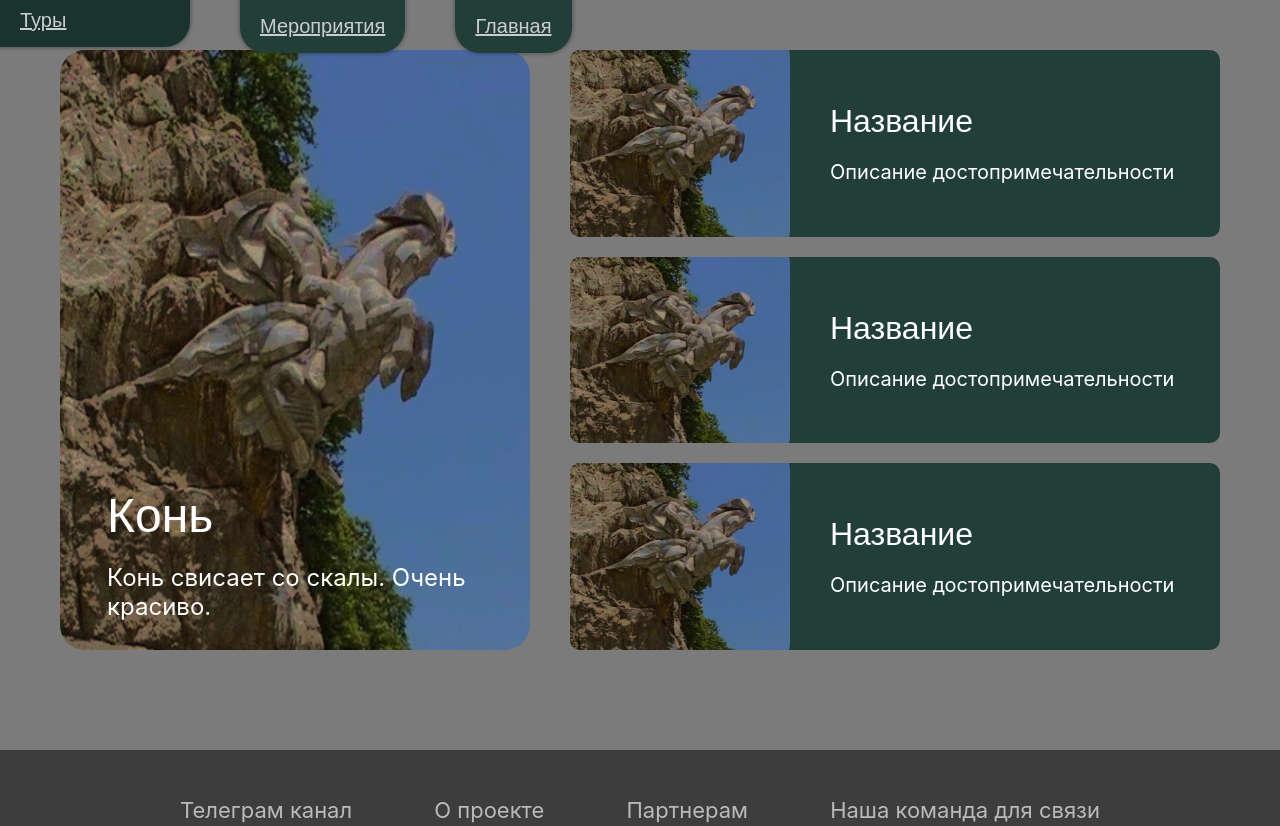
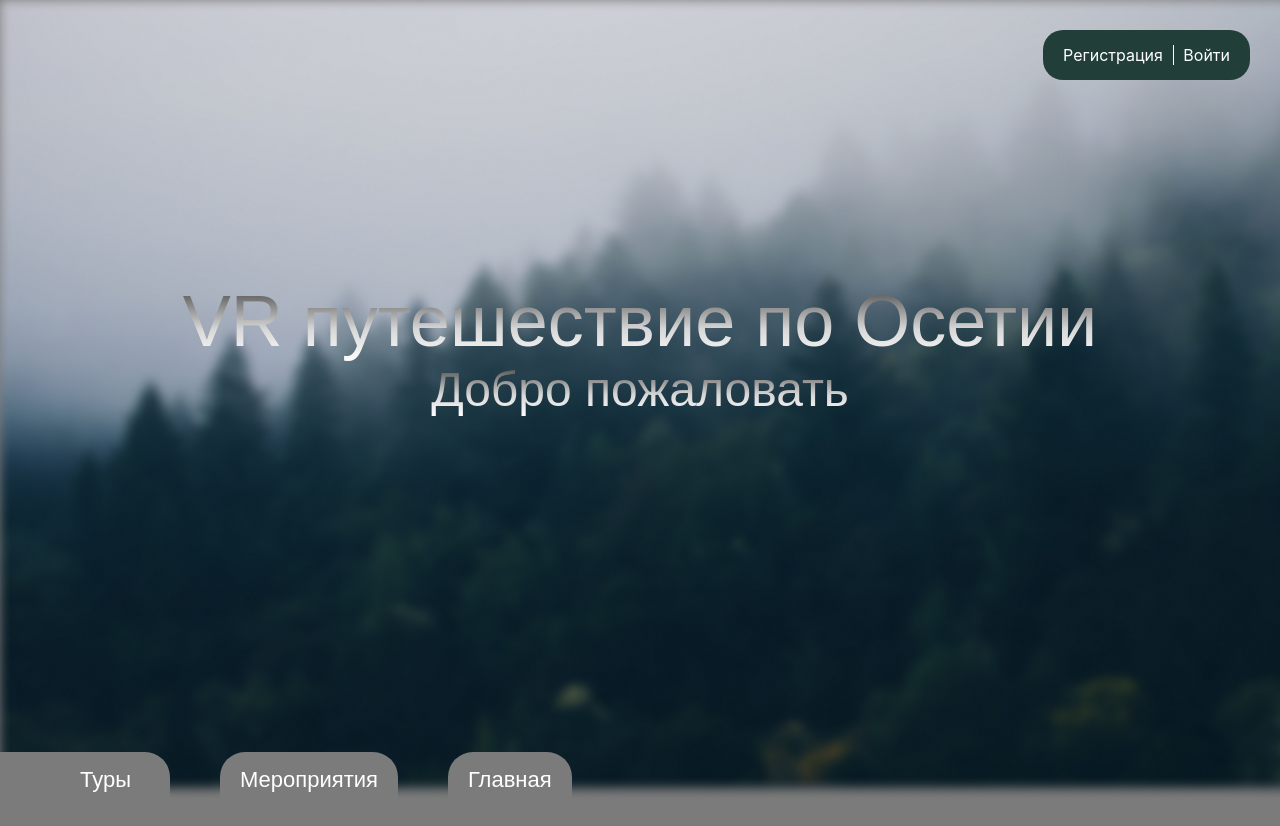
Before and after one commit to UFxx/GidOsetia, a plain HTML site: page index.html in a window 1280 px wide. Shown: the top 826 px of the page. Drawn offline with Linux system fonts and the light colour scheme; a web font is replaced by a local one.

Commit message:
Added header (index)

```diff
--- a/assets/css/general.css
+++ b/assets/css/general.css
@@ -11,37 +11,6 @@ body {
 
 a {
     text-decoration: none;
-}
-
-.header-menu {
-    position: fixed;
-    top: 0;
-    z-index: 10;
-    display: flex;
-    column-gap: 50px;
-}
-
-.header-menu a {
-    background-color: #213E39;
-    padding: 15px 20px;
-    font-size: 20px;
-    border-radius: 0 0 25px 25px;
-    color: #CDCCCC;
-    text-decoration: underline;
-    box-shadow: 0 0 3px 2px rgba(0, 0, 0, 0.2);
-
-    transition: .3s ease transform, .3s ease background-color;
-}
-
-.header-menu a:first-child {
-    border-radius: 0 0 25px 0;
-    width: 150px;
-    text-align: left;
-}
-
-.header-menu a:hover {
-    transform: translateY(-6px);
-    background-color: #1b332f;
 }
 
 footer {
--- a/assets/css/style.css
+++ b/assets/css/style.css
@@ -1,3 +1,100 @@
+header {
+    position: relative;
+    height: 100svh;
+}
+
+.header-bg-img-container::before {
+    content: '';
+    position: absolute;
+    background-image: url(/assets/img/index-imgs/header-img.png);
+    background-repeat: no-repeat;
+    background-size: cover;
+    width: 100%;
+    height: 100%;
+    z-index: -1;
+}
+
+.header-menu {
+    position: absolute;
+    top: 94%;
+}
+
+.header-menu ul {
+    display: flex;
+    column-gap: 50px;
+}
+
+.header-menu ul li {
+    padding: 15px 20px 30px 20px;
+    background-color: #7B7B7B;
+    list-style: none;
+    border-radius: 25px 25px 0 0;
+
+    transition: .3s ease transform;
+}
+
+.header-menu ul li:first-child {
+    border-radius: 0 25px 0 0;
+    width: 130px;
+}
+
+.header-menu ul li:first-child a {
+    margin-left: 60px;
+}
+
+.header-menu ul li:hover {
+    transform: translateY(-10px);
+}
+
+.header-menu ul li a{
+    font-size: 22px;
+}
+
+.header-menu-buttons {
+    position: absolute;
+    right: 30px;
+    top: 30px;
+    padding: 15px 20px;
+    border-radius: 20px;
+    background-color: #213E39;
+}
+
+.header-menu-buttons a:first-child {
+    padding-right: 10px;
+    border-right: 1px solid white;
+}
+
+.header-menu-buttons a:last-child {
+    padding-left: 5px;
+}
+
+.header-menu-buttons a {
+    font-family: 'Inter', sans-serif;
+
+}
+
+.header-info {
+    position: absolute;
+    text-align: center;
+    top: 35%;
+    width: 100%;
+}
+
+.header-title {
+    background: linear-gradient(180deg, #353535 0%, #D7D7D7 60%, #FFFFFF);
+    -webkit-background-clip: text;
+    -webkit-text-fill-color: transparent;
+    font-size: 72px;
+}
+
+.header-text {
+    text-align: center;
+    font-size: 48px;
+    background: linear-gradient(180deg, #353535 0%, #D7D7D7 60%, #FFFFFF);
+    -webkit-background-clip: text;
+    -webkit-text-fill-color: transparent;
+}
+
 main {
     padding: 0 60px;
     margin-top: 50px;
--- a/index.html
+++ b/index.html
@@ -18,10 +18,22 @@
 
 <body>
     <header>
-        <div class="header-menu">
-            <a href="/tours.html">Туры</a>
-            <a href="/events.html">Мероприятия</a>
-            <a href="/index.html">Главная</a>
+        <div class="header-bg-img-container">
+            <div class="header-menu-buttons">
+                <a href="">Регистрация</a>
+                <a href="">Войти</a>
+            </div>
+            <div class="header-info">
+                <p class="header-title">VR путешествие по Осетии</p>
+                <p class="header-text">Добро пожаловать</p>
+            </div>
+            <div class="header-menu">
+                <ul>
+                    <li><a href="/tours.html">Туры</a></li>
+                    <li> <a href="/events.html">Мероприятия</a></li>
+                    <li> <a href="/index.html">Главная</a></li>
+                </ul>
+            </div>
         </div>
     </header>
 
```
Also changed, not shown: assets/img/index-imgs/header-img.png (added).
